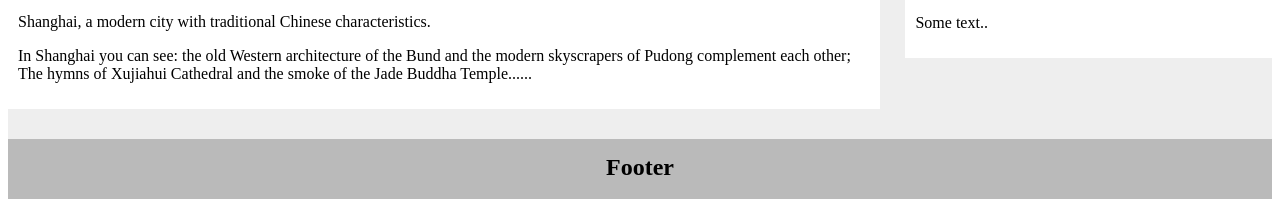
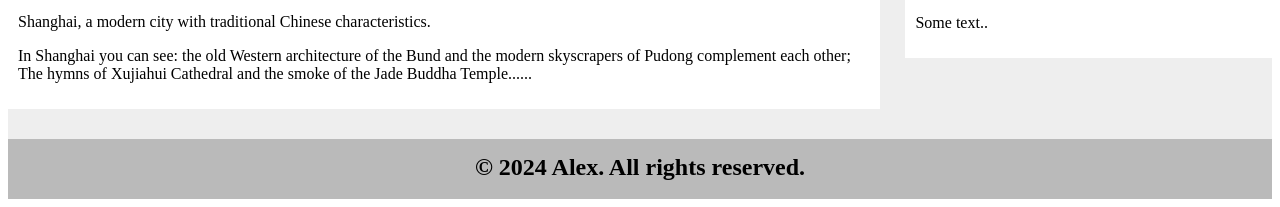
Before and after one commit to JalinAlex/452_exe4, a plain HTML site: page travel.html in a window 1280 px wide. Shown: the part 1173-1380 px from the top of the page. Drawn offline with Linux system fonts and the light colour scheme.

Commit message:
Update travel.html

```diff
--- a/travel.html
+++ b/travel.html
@@ -118,7 +118,7 @@
 </div>
 
 <div class="footer">
-  <h2>Footer</h2>
+  <h2>&copy; 2024 Alex. All rights reserved.</h2>
 </div>
 
 </body>
```
